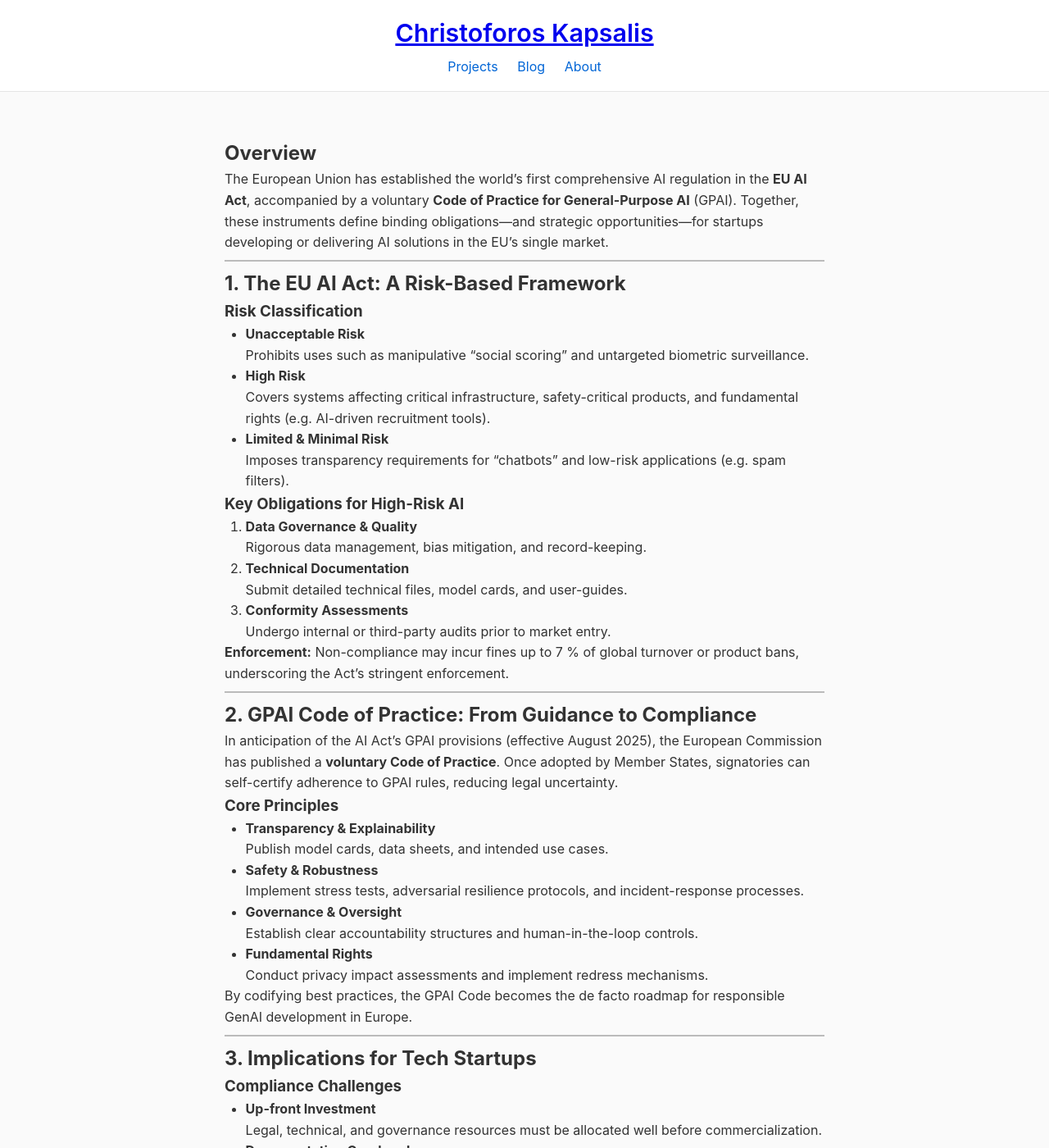
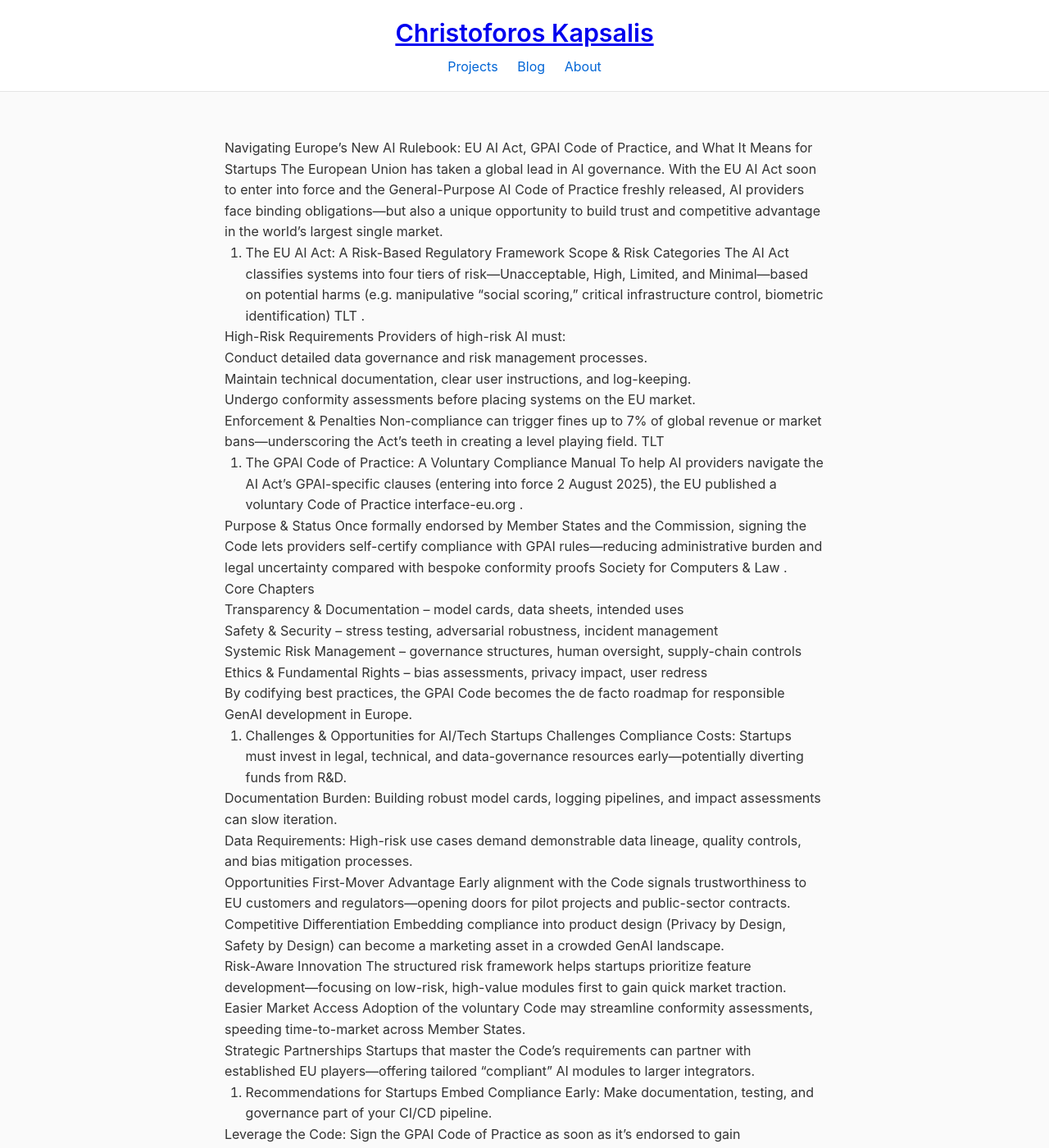
Before and after one commit to C-Kapsalis/portfolio-website, a Jekyll site: the page built from _posts/2025-08-01-eu-ai-act.md, in a window 1280 px wide and 1400 px high. Shown: the whole window at 82% size. Built offline with Jekyll 4.4.1, drawn with Linux system fonts in a browser that asks for light colours; our own code applies the rules of GitHub Pages for plain Markdown files; some of the changed text lies outside the part shown.

Commit message:
Revert "fixed post"
This reverts commit e64544db8747513dbb428cadbafc038b844dff12.

```diff
--- a/_posts/2025-08-01-eu-ai-act.md
+++ b/_posts/2025-08-01-eu-ai-act.md
@@ -1,97 +1,87 @@
 ---
-layout: post
-title: “Navigating Europe’s AI Rulebook: The EU AI Act, GPAI Code of Practice, and What It Means for Startups”
+layout: default
+title: "EU AI Act and Code of Practice"
 date: 2025-08-01
-excerpt: >
-  An in-depth overview of Europe’s new AI regulatory framework and practical guidance for tech ventures seeking to enter the EU market.
+excerpt: "A brief introduction and what it means for tech startups"
 ---
 
-## Overview
 
-The European Union has established the world’s first comprehensive AI regulation in the **EU AI Act**, accompanied by a voluntary **Code of Practice for General-Purpose AI** (GPAI). Together, these instruments define binding obligations—and strategic opportunities—for startups developing or delivering AI solutions in the EU’s single market.
 
----
+Navigating Europe’s New AI Rulebook: EU AI Act, GPAI Code of Practice, and What It Means for Startups
+The European Union has taken a global lead in AI governance. With the EU AI Act soon to enter into force and the General-Purpose AI Code of Practice freshly released, AI providers face binding obligations—but also a unique opportunity to build trust and competitive advantage in the world’s largest single market.
 
-## 1. The EU AI Act: A Risk-Based Framework
+1. The EU AI Act: A Risk-Based Regulatory Framework
+Scope & Risk Categories
+The AI Act classifies systems into four tiers of risk—Unacceptable, High, Limited, and Minimal—based on potential harms (e.g. manipulative “social scoring,” critical infrastructure control, biometric identification)
+TLT
+.
 
-### Risk Classification
+High-Risk Requirements
+Providers of high-risk AI must:
 
-- **Unacceptable Risk**
-  Prohibits uses such as manipulative “social scoring” and untargeted biometric surveillance.
+Conduct detailed data governance and risk management processes.
 
-- **High Risk**
-  Covers systems affecting critical infrastructure, safety-critical products, and fundamental rights (e.g. AI-driven recruitment tools).
+Maintain technical documentation, clear user instructions, and log-keeping.
 
-- **Limited & Minimal Risk**
-  Imposes transparency requirements for “chatbots” and low-risk applications (e.g. spam filters).
+Undergo conformity assessments before placing systems on the EU market.
 
-### Key Obligations for High-Risk AI
+Enforcement & Penalties
+Non-compliance can trigger fines up to 7% of global revenue or market bans—underscoring the Act’s teeth in creating a level playing field.
+TLT
 
-1. **Data Governance & Quality**
-   Rigorous data management, bias mitigation, and record-keeping.
-2. **Technical Documentation**
-   Submit detailed technical files, model cards, and user-guides.
-3. **Conformity Assessments**
-   Undergo internal or third-party audits prior to market entry.
+2. The GPAI Code of Practice: A Voluntary Compliance Manual
+To help AI providers navigate the AI Act’s GPAI-specific clauses (entering into force 2 August 2025), the EU published a voluntary Code of Practice
+interface-eu.org
+.
 
-**Enforcement:** Non-compliance may incur fines up to 7 % of global turnover or product bans, underscoring the Act’s stringent enforcement.
+Purpose & Status
+Once formally endorsed by Member States and the Commission, signing the Code lets providers self-certify compliance with GPAI rules—reducing administrative burden and legal uncertainty compared with bespoke conformity proofs
+Society for Computers & Law
+.
 
----
+Core Chapters
 
-## 2. GPAI Code of Practice: From Guidance to Compliance
+Transparency & Documentation – model cards, data sheets, intended uses
 
-In anticipation of the AI Act’s GPAI provisions (effective August 2025), the European Commission has published a **voluntary Code of Practice**. Once adopted by Member States, signatories can self-certify adherence to GPAI rules, reducing legal uncertainty.
+Safety & Security – stress testing, adversarial robustness, incident management
 
-### Core Principles
+Systemic Risk Management – governance structures, human oversight, supply-chain controls
 
-- **Transparency & Explainability**
-  Publish model cards, data sheets, and intended use cases.
-- **Safety & Robustness**
-  Implement stress tests, adversarial resilience protocols, and incident-response processes.
-- **Governance & Oversight**
-  Establish clear accountability structures and human-in-the-loop controls.
-- **Fundamental Rights**
-  Conduct privacy impact assessments and implement redress mechanisms.
+Ethics & Fundamental Rights – bias assessments, privacy impact, user redress
 
 By codifying best practices, the GPAI Code becomes the de facto roadmap for responsible GenAI development in Europe.
 
----
+3. Challenges & Opportunities for AI/Tech Startups
+Challenges
+Compliance Costs: Startups must invest in legal, technical, and data-governance resources early—potentially diverting funds from R&D.
 
-## 3. Implications for Tech Startups
+Documentation Burden: Building robust model cards, logging pipelines, and impact assessments can slow iteration.
 
-### Compliance Challenges
+Data Requirements: High-risk use cases demand demonstrable data lineage, quality controls, and bias mitigation processes.
 
-- **Up-front Investment**
-  Legal, technical, and governance resources must be allocated well before commercialization.
-- **Documentation Overhead**
-  Creating and maintaining model cards, audit logs, and risk assessments can slow product iteration.
-- **Data Demands**
-  High-risk use cases require demonstrable data lineage, quality controls, and bias mitigation.
+Opportunities
+First-Mover Advantage
+Early alignment with the Code signals trustworthiness to EU customers and regulators—opening doors for pilot projects and public-sector contracts.
 
-### Strategic Opportunities
+Competitive Differentiation
+Embedding compliance into product design (Privacy by Design, Safety by Design) can become a marketing asset in a crowded GenAI landscape.
 
-- **Trust & Differentiation**
-  Early adopters of the Code signal reliability to regulators and customers—unlocking pilot projects and public-sector engagements.
-- **Market Access**
-  Self-certification streamlines conformity processes across Member States, accelerating time-to-market.
-- **Partnership Potential**
-  Startups proficient in EU compliance can collaborate with established integrators seeking “plug-and-play” compliant AI modules.
+Risk-Aware Innovation
+The structured risk framework helps startups prioritize feature development—focusing on low-risk, high-value modules first to gain quick market traction.
 
----
+Easier Market Access
+Adoption of the voluntary Code may streamline conformity assessments, speeding time-to-market across Member States.
 
-## 4. Recommendations for Startups
+Strategic Partnerships
+Startups that master the Code’s requirements can partner with established EU players—offering tailored “compliant” AI modules to larger integrators.
 
-1. **Integrate Compliance into Development**
-   Embed documentation, testing, and governance into your CI/CD pipelines.
-2. **Sign the GPAI Code Early**
-   Gain administrative relief and legal clarity through self-certification.
-3. **Adopt Compliance Toolkits**
-   Leverage open-source solutions (e.g. model-card generators, siMMMulator) to automate reporting.
-4. **Engage Local Expertise**
-   Partner with EU-based legal and risk consultancies to navigate Member-State nuances.
-5. **Communicate Transparently**
-   Publish your compliance artifacts (model cards, impact statements) publicly to build stakeholder confidence.
+4. Recommendations for Startups
+Embed Compliance Early: Make documentation, testing, and governance part of your CI/CD pipeline.
 
----
+Leverage the Code: Sign the GPAI Code of Practice as soon as it’s endorsed to gain administrative relief and legal clarity.
 
-*Published by Christoforos Kapsalis, MS in Marketing candidate & tech-startup consultant.*
+Invest in Tools: Adopt open-source compliance toolkits (e.g. siMMMulator, model-card generators) to automate logging and reporting.
+
+Build Partnerships: Collaborate with EU-based legal and AI-risk consultancies to navigate local nuances in Member States.
+
+Communicate Transparently: Publish model cards and impact summaries publicly to showcase your commitment to ethical, safe AI.
--- a/blog.md
+++ b/blog.md
@@ -2,3 +2,5 @@
 layout: blog
 title: Blog
 ---
+
+My thoughts on marketing analytics, data science, and technology.
```
